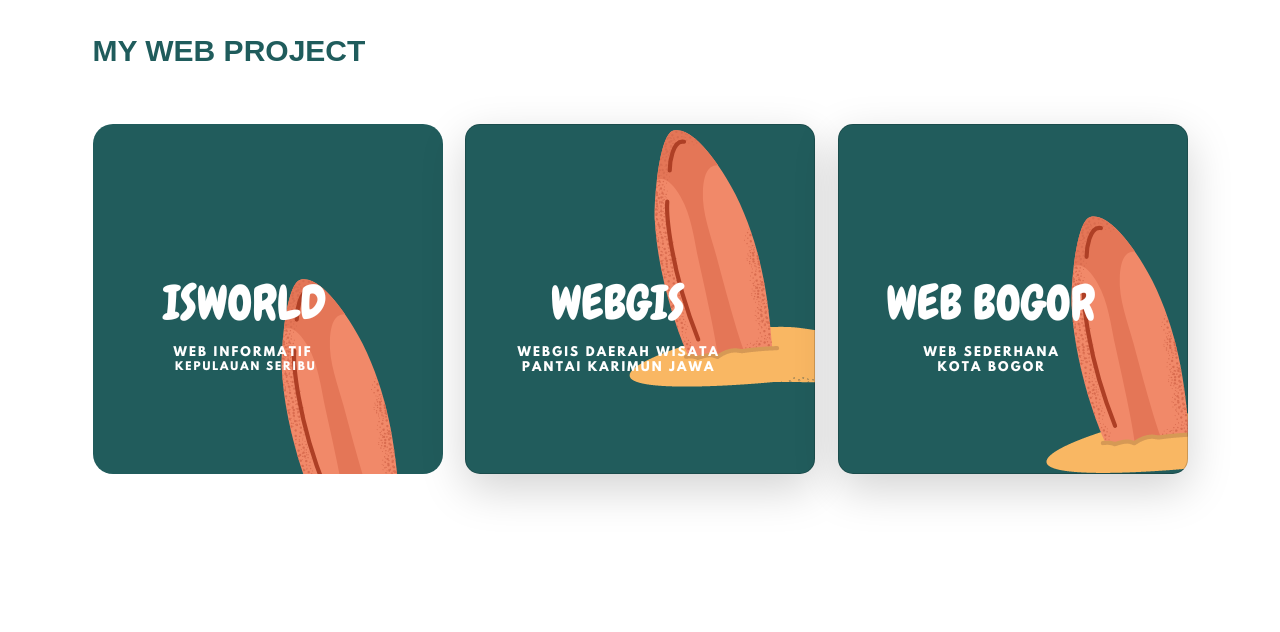
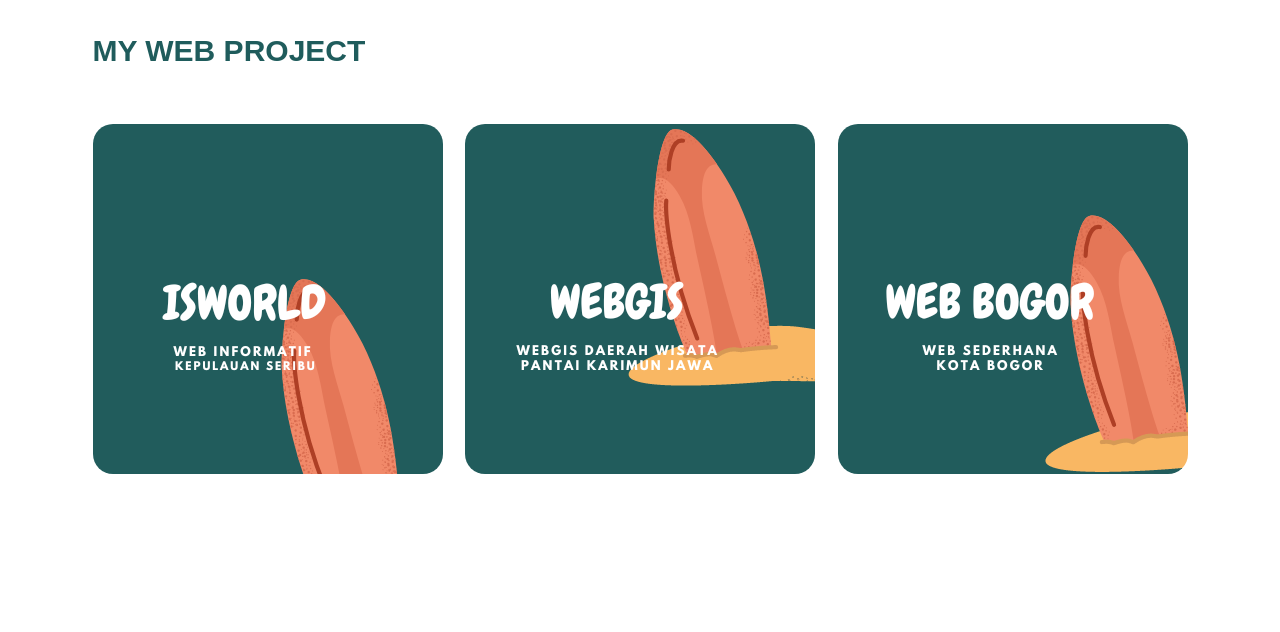
Before and after one commit to DindaNurafniUPI/DindaNurafniUPI, a plain HTML site: page index.html in a window 1280 px wide. Shown: the part 1020-1652 px from the top of the page. Drawn offline with nearby package versions, Linux system fonts and the light colour scheme.

Commit message:
Add files via upload

```diff
--- a/index.html
+++ b/index.html
@@ -32,7 +32,7 @@
             <h1 class="besar">HALLO SAYA DINDA NURAFNI</h1>
             <p class="kecil">Saya memiliki <b>ketertarikan di dunia IT terutama dibidang Front-end developer</b>, saya terus belajar agar mendapatkan kemampuan maksimum di bidang IT. Selain itu saya juga memiliki <b>pengalaman dan ketertarikan di dunia Design Grafis.</b></p>
             <div class="d-grid gap-2 d-md-flex justify-content-md-start">
-            <a href="mailto:dindanurafmni@upi.edu"><button type="button" class="button">Contact Me!</button></a>
+            <a href="mailto:dindanurafnni@upi.edu"><button type="button" class="button">Contact Me!</button></a>
             </div>
           </div>
         </div>
@@ -67,7 +67,7 @@
           </div>
 
           <div class="col">
-            <div class="card card-cover h-100 overflow-hidden text-bg-dark rounded-4 shadow-lg" style="background-image: url('webgis.png');">
+            <div class="cardio" style="background-image: url('webgis.png');">
               <div class="d-flex flex-column h-100 p-5 pb-3 text-white text-shadow-1">
                 <ul class="d-flex list-unstyled mt-auto">
                 </ul>
@@ -76,7 +76,7 @@
           </div>
 
           <div class="col">
-            <div class="card card-cover h-100 overflow-hidden text-bg-dark rounded-4 shadow-lg " style="background-image: url('bogor.png');">
+            <div class="cardio" style="background-image: url('bogor.png');">
               <div class="d-flex flex-column h-100 p-5 pb-3 text-shadow-1">
                 <ul class="d-flex list-unstyled mt-auto">
                 </ul>
```
